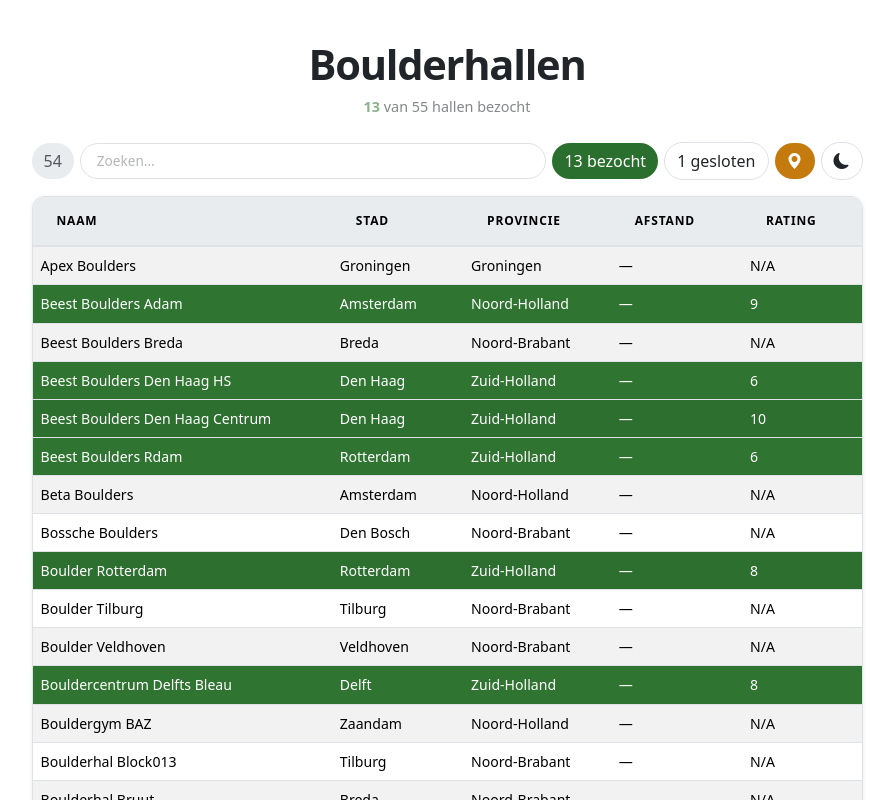
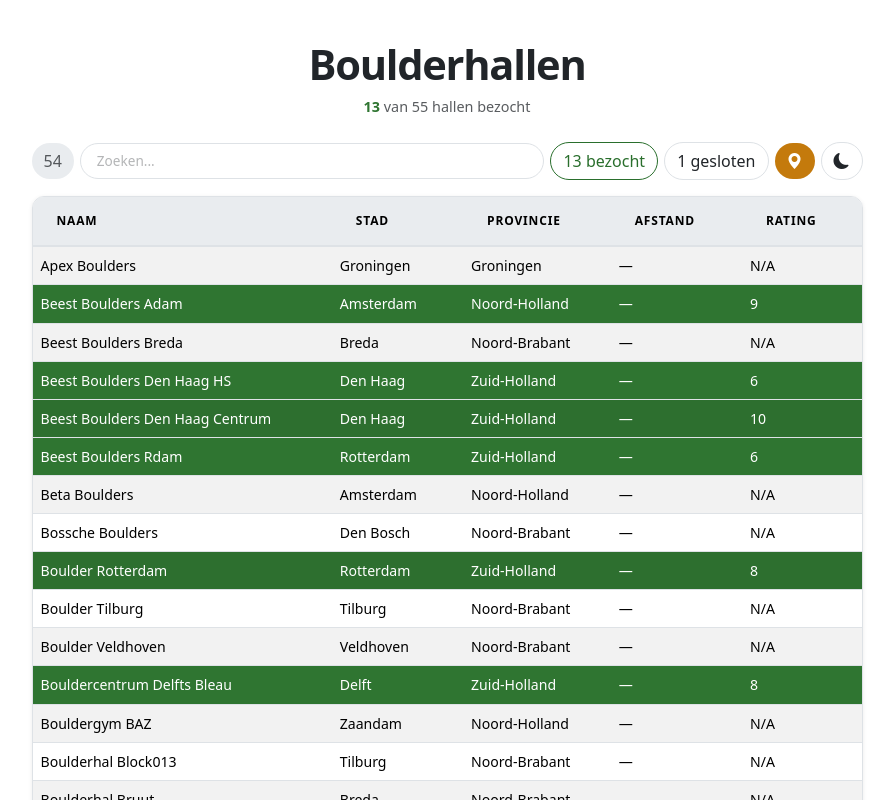
Before and after one commit to Soham-Chatt/boulder, a Next.js app: page / in a window 1280 px wide. Shown: the top 800 px of the page, without its empty margins (193-1087 px from the left). Built offline with nearby package versions, Linux system fonts and the light colour scheme; no server answers.

Commit message:
fix: photo flicker on marker switch, subtitle contrast, button active states

```diff
--- a/src/App.js
+++ b/src/App.js
@@ -252,6 +252,7 @@
             )}
             <Search
               showVisited={showVisited}
+              visitedFiltered={sortState.visited}
               showMap={toggleMapVisibility}
               visitedCount={visitedCount}
               hallCount={displayedHalls.length}
--- a/src/components/Map.js
+++ b/src/components/Map.js
@@ -170,7 +170,7 @@
           minWidth={220}
         >
           <div style={{ color: '#222', width: 210 }}>
-            <PlacePhoto hall={selected} />
+            <PlacePhoto key={selected.name} hall={selected} />
             <div style={{ marginTop: photoCache[selected.name] === null ? 0 : 8 }}>
               <strong style={{ fontSize: '0.95em' }}>{selected.name}</strong><br />
               <span style={{ fontSize: '0.82em', color: '#555' }}>{selected.city}</span>
--- a/src/components/Search.js
+++ b/src/components/Search.js
@@ -1,7 +1,7 @@
 import React from 'react';
 import "bootstrap-icons/font/bootstrap-icons.css";
 
-function Search({ showVisited, showMap, visitedCount, hallCount, onSearchChange, showClosed, toggleShowClosed, closedCount, isDark, toggleTheme }) {
+function Search({ showVisited, visitedFiltered, showMap, visitedCount, hallCount, onSearchChange, showClosed, toggleShowClosed, closedCount, isDark, toggleTheme }) {
   return (
     <div className="filter-bar">
       <span className="btn btn-info" style={{ flexShrink: 0 }}>{hallCount}</span>
@@ -12,12 +12,16 @@
         aria-label="search"
         onInput={(e) => onSearchChange(e.target.value)}
       />
-      <button className="btn btn-success" onClick={showVisited} style={{ flexShrink: 0 }}>
+      <button
+        className={`btn ${visitedFiltered ? 'btn-success' : 'btn-outline-success'}`}
+        onClick={showVisited}
+        style={{ flexShrink: 0 }}
+      >
         {visitedCount} <span className="d-none d-sm-inline">bezocht</span>
       </button>
       {closedCount > 0 && (
         <button
-          className={`btn btn-outline-secondary${showClosed ? ' active' : ''}`}
+          className={`btn ${showClosed ? 'btn-secondary' : 'btn-outline-secondary'}`}
           onClick={toggleShowClosed}
           title={showClosed ? 'Gesloten verbergen' : 'Gesloten tonen'}
           style={{ flexShrink: 0 }}
--- a/src/index.css
+++ b/src/index.css
@@ -22,13 +22,13 @@
 
 .site-subtitle {
   font-size: 0.9rem;
-  opacity: 0.55;
+  color: var(--bs-secondary-color);
   margin: 0;
 }
 
 .site-subtitle strong {
   color: #2f7531;
-  opacity: 1;
+  font-weight: 700;
 }
 
 /* ── Buttons ──────────────────────────────────────────────────── */
@@ -63,6 +63,17 @@
 .btn-success {
   background-color: #2a6f2d !important;
   color: #fff !important;
+}
+
+.btn-outline-success {
+  background: transparent !important;
+  border: 1.5px solid #2a6f2d !important;
+  color: #2a6f2d !important;
+}
+
+[data-bs-theme="dark"] .btn-outline-success {
+  border-color: #4ade80 !important;
+  color: #4ade80 !important;
 }
 
 .btn-warning {
```
